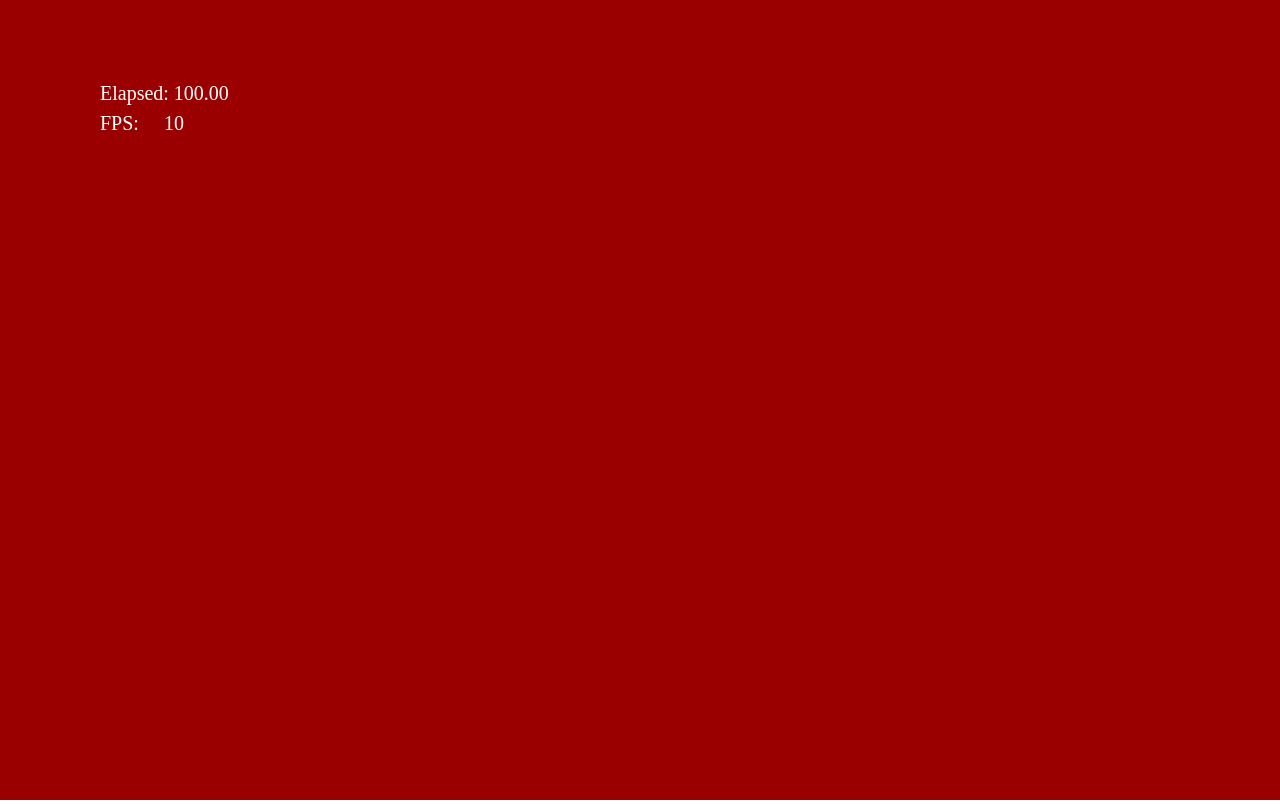
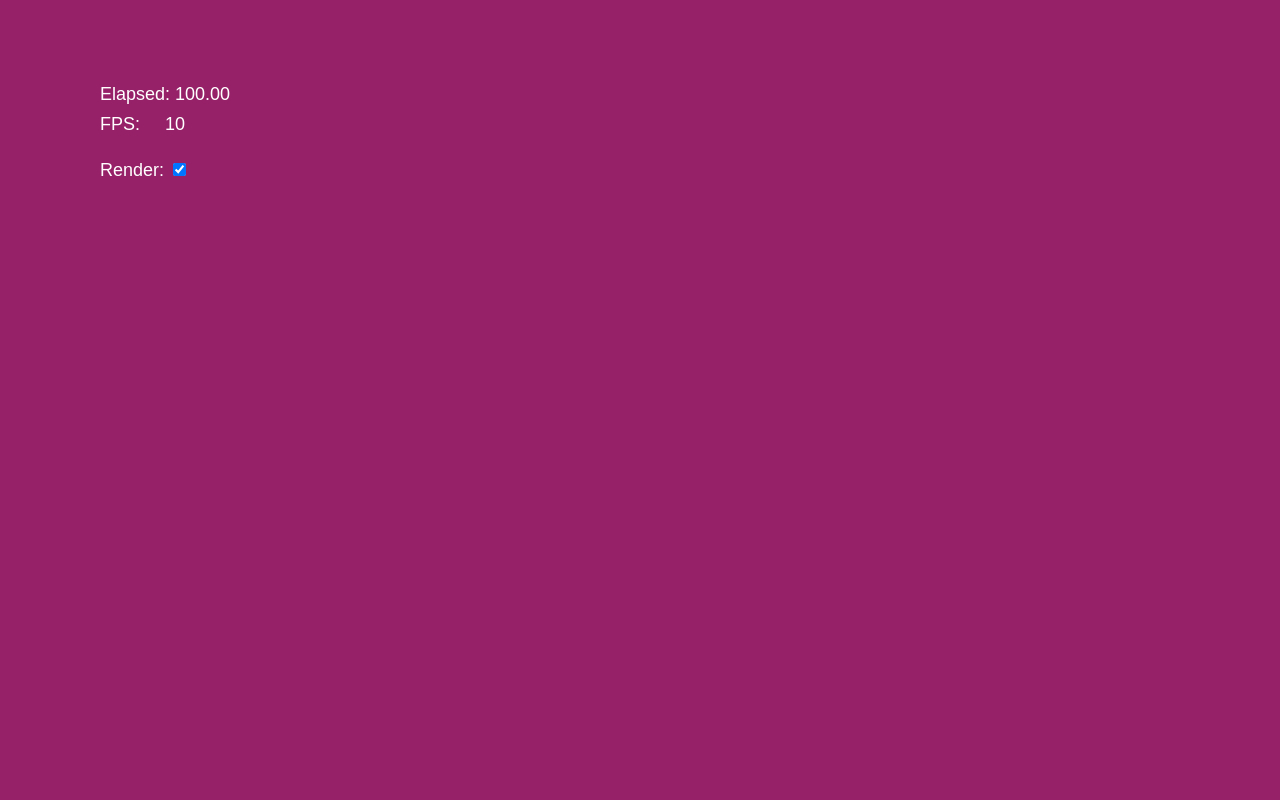
Before and after one commit to markuspinter/Nightwatch, a plain HTML site: page index.html in a window 1280 px wide. Drawn offline with Linux system fonts and the light colour scheme; animation ran at ten frames a second.

Commit message:
added render checkbox and rendering effect

```diff
--- a/Engine/AbstractionLayer.js
+++ b/Engine/AbstractionLayer.js
@@ -13,10 +13,13 @@ function gameStep()
 
         var game = abstractionLayer.game;
 
-        game.UpdateAndRender();
-        game.SwapBuffers();
+        if ($("#render")[0].checked)
+        {
+            game.UpdateAndRender();
+            game.SwapBuffers();
+
+        }
         abstractionLayer.ctx.putImageData(game.GetScreenBuffer(), 0, 0);
-
         //--- Test ---
 
         let currentMilliseconds = new Date();
@@ -24,7 +27,7 @@ function gameStep()
         let fps = 1000/deltaTime;
         lastMilliseconds = currentMilliseconds;
 
-        abstractionLayer.ctx.font = "20px SanSerif";
+        abstractionLayer.ctx.font = "18px sans-serif";
         abstractionLayer.ctx.fillStyle = "white";
         abstractionLayer.ctx.fillText("Elapsed: " + deltaTime.toFixed(2),
             100, 100);
@@ -73,9 +76,6 @@ class AbstractionLayer
                 gameScreen.Height);
         }
         this.game = new Game(gameBuffers, gameScreen);
-
-
-
 
         //this.drawBuffer = this.gameBuffers[0];
 
--- a/Engine/Core/Game.js
+++ b/Engine/Core/Game.js
@@ -11,18 +11,21 @@ class Game
         this.renderer = new GameRenderer(gameBuffers);
 
         this.running = true;
-        this.ascending = false;
+        this.redAscending = false;
+        this.greenAscending = false;
+        this.blueAscending = false;
 
-        this.xOffset = 0;
-        this.yOffset = 0;
+        this.redOffset = 0;
+        this.greenOffset = 123;
+        this.blueOffset = 254;
     }
 
     UpdateAndRender()
     {
         let data = new Uint8ClampedArray(4);
-        data[0] = this.xOffset;
-        data[1] = 0;
-        data[2] = 0;
+        data[0] = this.redOffset;
+        data[1] = this.greenOffset;
+        data[2] = this.blueOffset;
         data[3] = 255;
         /*for (let pixel = 0; pixel < buffer.length; pixel+=4)
         {
@@ -34,8 +37,6 @@ class Game
 
         }*/
 
-
-
         this.renderer.RenderColor(0,0,
            this.screen.Width, this.screen.Height, data);
         //this.renderer.RenderColor(200, 200,
@@ -45,24 +46,58 @@ class Game
         //    600, 400, data);
 
 
-        if (this.xOffset >= 249)
+        if (this.redOffset >= 249)
         {
-            this.ascending = false;
+            this.redAscending = false;
         }
-        else if (this.xOffset <= 5)
+        else if (this.redOffset <= 5)
         {
-            this.ascending = true;
+            this.redAscending = true;
         }
 
-        if (this.ascending)
+        if (this.redAscending)
         {
-            this.xOffset = (this.xOffset+7) % 255;
-            this.yOffset = (this.yOffset+7) % 255;
+            this.redOffset = (this.redOffset+3) % 255;
         }
         else
         {
-            this.xOffset = (this.xOffset-7) % 255;
-            this.yOffset = (this.yOffset-7) % 255;
+            this.redOffset = (this.redOffset-3) % 255;
+        }
+
+        if (this.greenOffset >= 249)
+        {
+            this.greenAscending = false;
+        }
+        else if (this.greenOffset <= 5)
+        {
+            this.greenAscending = true;
+        }
+
+        if (this.greenAscending)
+        {
+            this.greenOffset = (this.greenOffset+3) % 255;
+        }
+        else
+        {
+            this.greenOffset = (this.greenOffset-3) % 255;
+        }
+
+        if (this.blueOffset >= 249)
+        {
+            this.blueAscending = false;
+        }
+        else if (this.blueOffset <= 5)
+        {
+            this.blueAscending = true;
+        }
+
+        if (this.blueAscending)
+        {
+            this.blueOffset = (this.blueOffset+3) % 255;
+        }
+        else
+        {
+            this.blueOffset = (this.blueOffset-3) % 255;
         }
 
     }
--- a/Engine/Core/GameRenderer.js
+++ b/Engine/Core/GameRenderer.js
@@ -47,6 +47,8 @@ class GameRenderer
 
     RenderColor(xOffset, yOffset, width, height, data)
     {
+        GameDebug.StartTimer("buffer fill");
+
         if (N_typeof(data) == "Uint8ClampedArray")
         {
             let r = data[0],
@@ -78,6 +80,7 @@ class GameRenderer
         {
             GameDebug.LogError(this, "Can't render data of type: " + N_typeof(data));
         }
+        GameDebug.EndTimer("buffer fill");
     }
 
     SwapBuffers()
--- a/index.html
+++ b/index.html
@@ -8,6 +8,11 @@
 </head>
 <body style="margin: auto; overflow: hidden;">
     <div>
+        <div style="position: absolute; top: 160px; left: 100px; color: white; font-size: 18px; font-family: sans-serif;">
+            <p style="display: inline;">Render: </p>
+            <input id="render" type="checkbox" checked>
+        </div>
+
         <canvas id="gameCanvas"></canvas>
     </div>
 </body>
```
